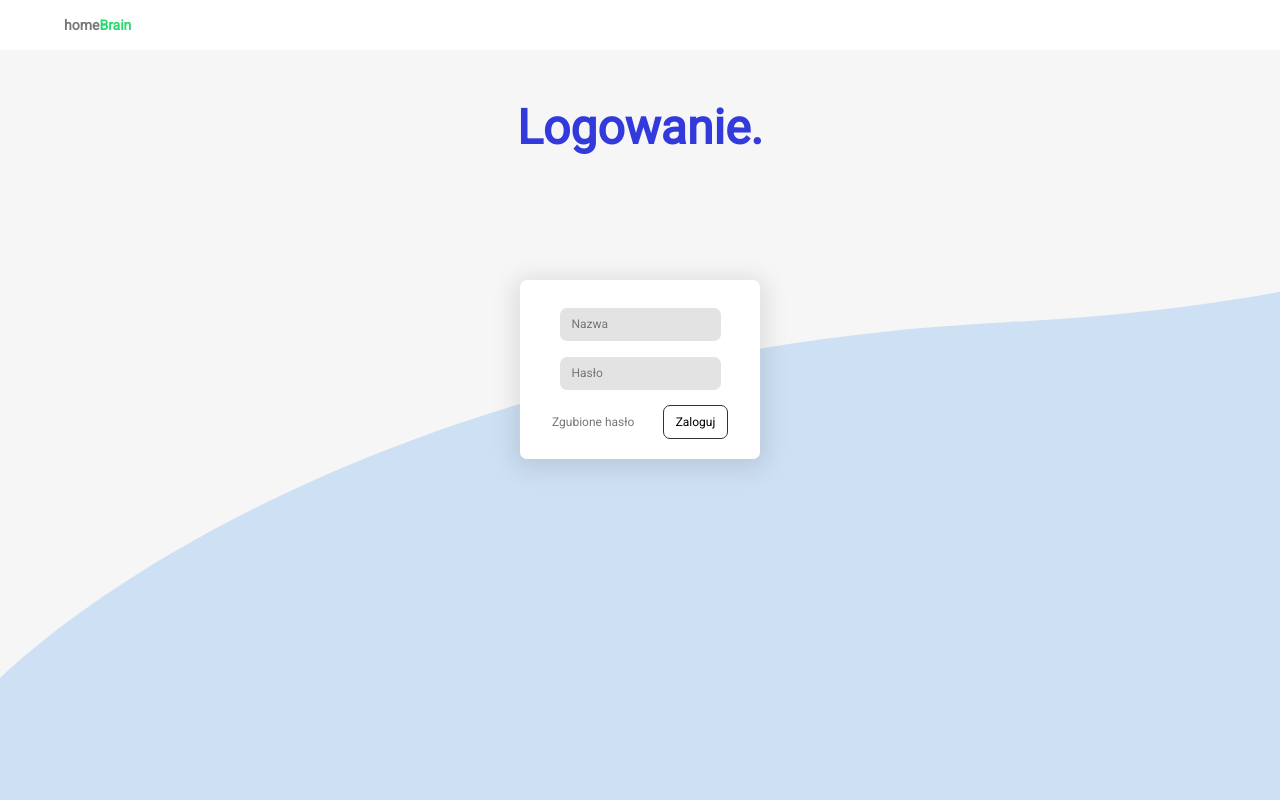
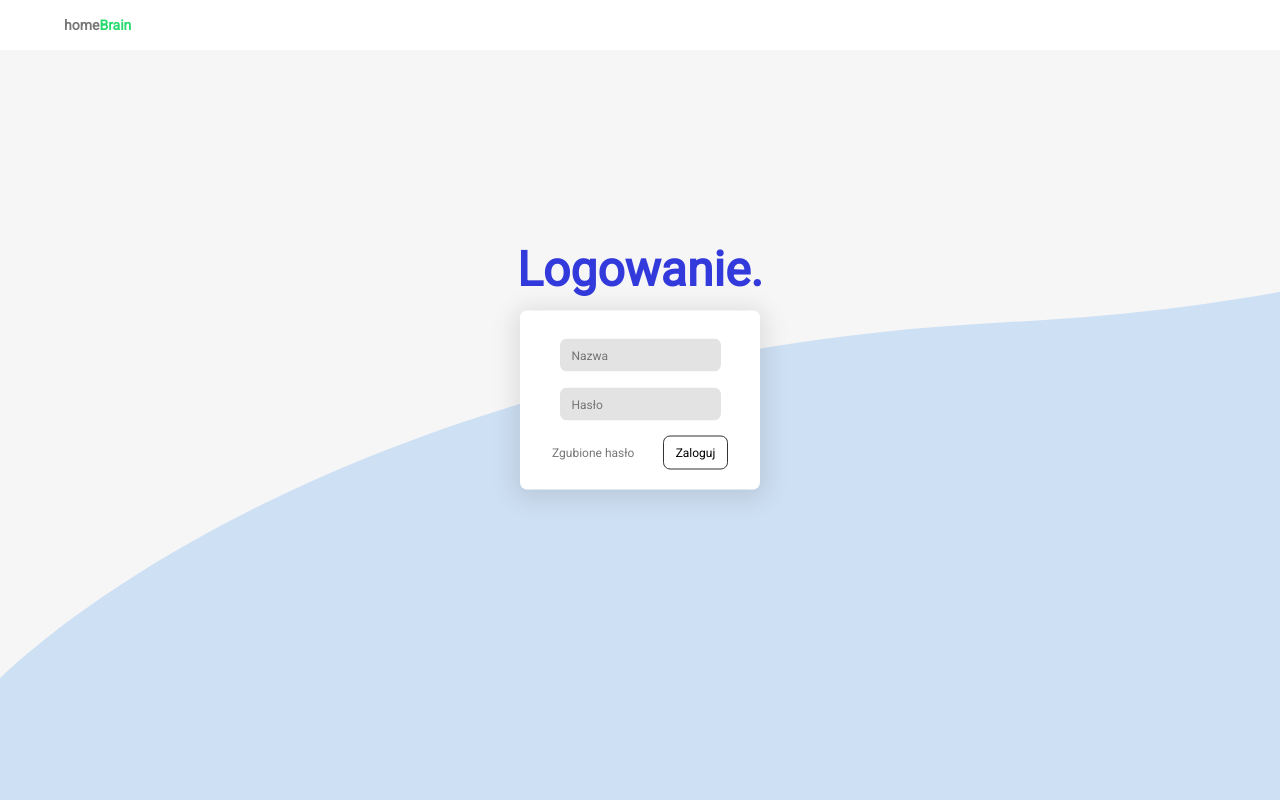
Before and after one commit to TSC-Apps/homeBrain, a Flask app: page /login in a window 1280 px wide. Run offline with Flask 2, Linux system fonts and the light colour scheme; style sheets or scripts are compiled from the project's sources.

Commit message:
Minor login CSS fixes

```diff
--- a/static/css/login.css
+++ b/static/css/login.css
@@ -1,11 +1,8 @@
 .box-login {
-  position: absolute;
-  left: 0;
-  right: 0;
-  margin-top: 13%;
-  margin-left: auto;
-  margin-right: auto;
-  display: block;
+  position: fixed;
+  top: 50%;
+  left: 50%;
+  transform: translate(-50%, -50%);
   max-width: 240px;
   text-align: center;
   padding-top: 20px;
@@ -49,7 +46,7 @@
 
 #title-main-login {
   text-align: center;
-  margin: 0;
+  margin: 20% 0 0 0;
 }
 
 .forgot-pwd {
--- a/static/sass/login.scss
+++ b/static/sass/login.scss
@@ -2,13 +2,10 @@
 @import "mixins.scss";
 
 .box-login {
-    position: absolute;
-    left: 0;
-    right: 0;
-    margin-top: 13%;
-    margin-left: auto;
-    margin-right: auto;
-    display: block;
+    position: fixed;
+    top: 50%;
+    left: 50%;
+    transform: translate(-50%, -50%);
     max-width: 240px;
     text-align: center;
     padding-top: 20px;
@@ -16,7 +13,6 @@
     background-color: white;
     @include shadow();
     border-radius: 7px;
-
 
     input {
         margin: 8px;
@@ -55,7 +51,7 @@
 
 #title-main-login {
     text-align: center;
-    margin: 0;
+    margin: 20% 0 0 0;
 }
 
 .forgot-pwd {
```
Also changed, not shown: 1 other file.
